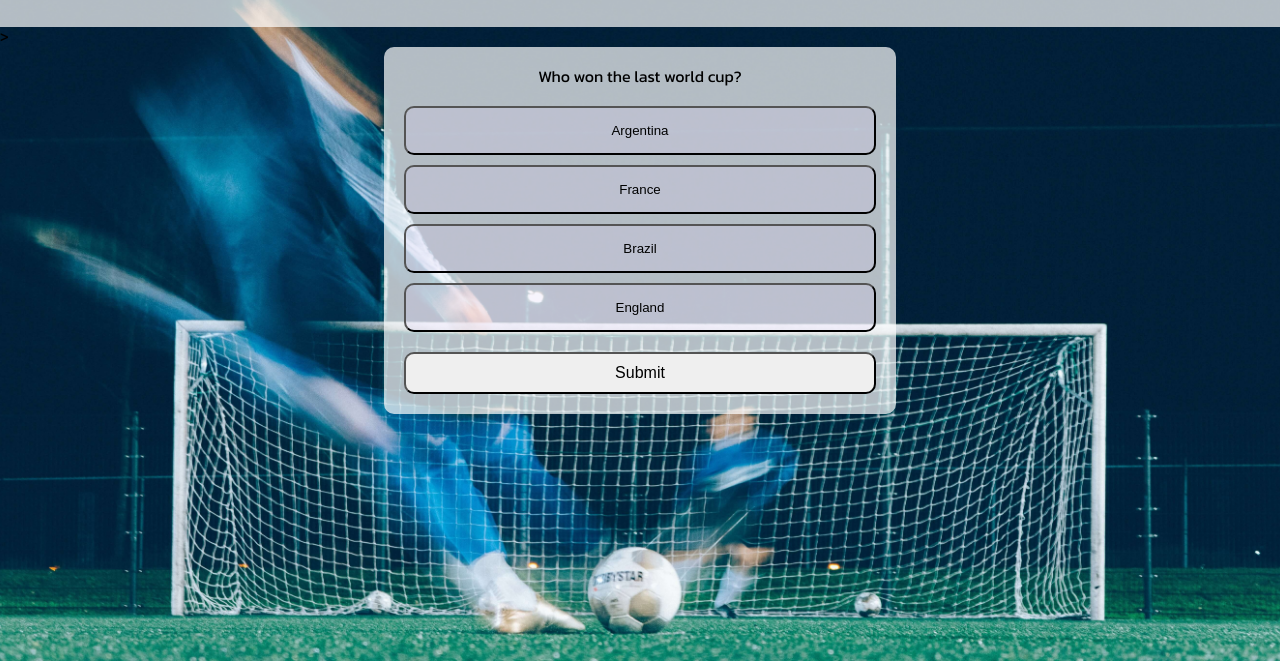
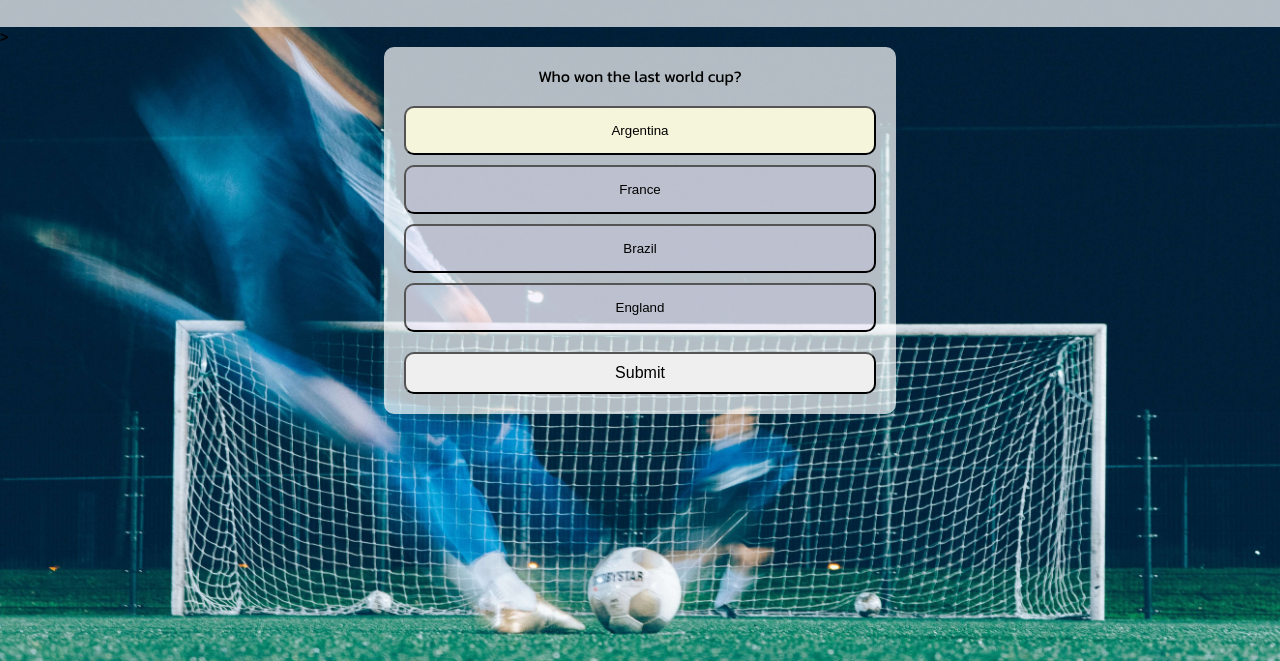
Before and after one commit to JohnnysavageNI/football_quiz, a plain HTML site: page index.html in a window 1280 px wide. In both pictures the pointer is over the button "Argentina". Shown: the part 139-800 px from the top of the page. Drawn offline with Linux system fonts and the light colour scheme.

Commit message:
Add hover colour for options

```diff
--- a/assets/css/style.css
+++ b/assets/css/style.css
@@ -66,3 +66,7 @@ body {
     border-radius: 10px;
     background-color: hsla(263, 82%, 89%, 0.2);
 }
+
+.button-style:hover {
+    background-color: beige;
+}
```
